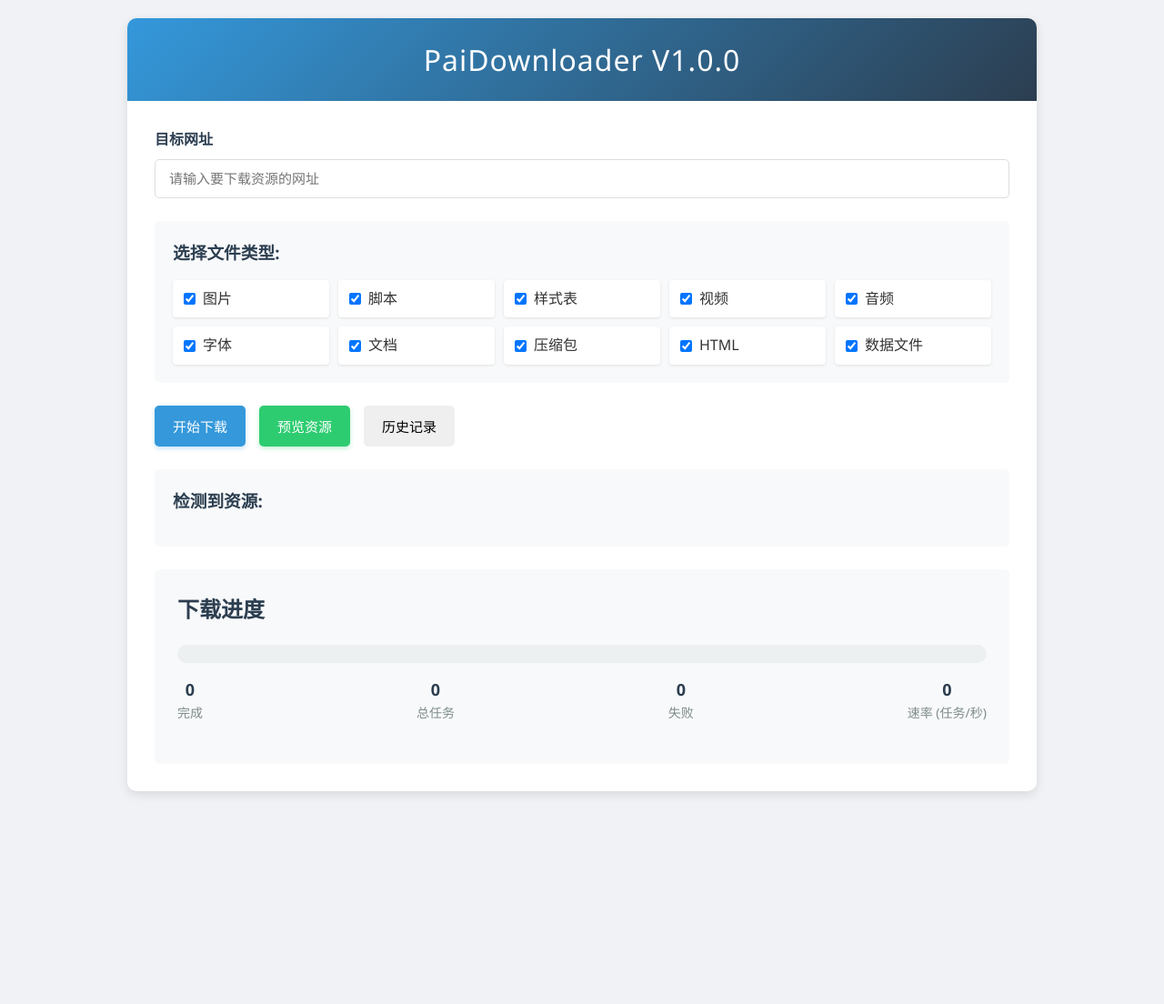
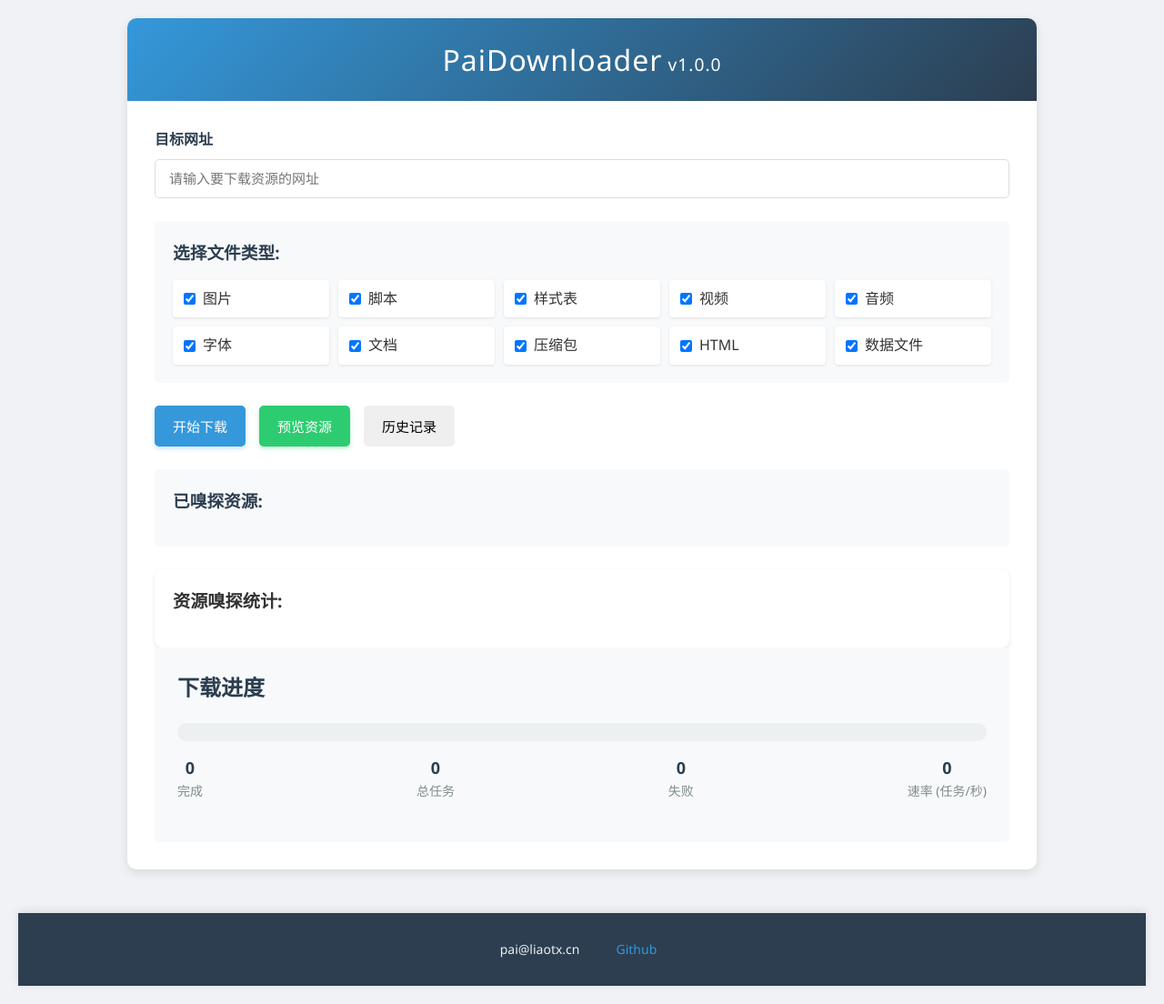
Before and after one commit to liaotxcn/PaiToolkit, a plain HTML site: page static/index.html in a window 1280 px wide. Shown: the whole page at 91% size. Before the commit the page ends 890 px from the top, so only its background shows below. Drawn offline with Linux system fonts and the light colour scheme.

Commit message:
Update index.html

```diff
--- a/static/index.html
+++ b/static/index.html
@@ -11,7 +11,7 @@
 <body>
 <div class="container">
     <header>
-        <h1>PaiDownloader V1.0.0</h1>
+        <h1>PaiDownloader<span class="version"> v1.0.0</span></h1>
     </header>
 
     <div class="main-content">
@@ -43,8 +43,13 @@
         </div>
 
         <div class="file-list-container" id="fileListContainer">
-            <h3>检测到资源:</h3>
+            <h3>已嗅探资源:</h3>
             <ul class="file-list" id="fileList"></ul>
+        </div>
+
+        <div class="resource-count-container">
+            <h3>资源嗅探统计:</h3>
+            <ul class="resource-count-list" id="resourceCountList"></ul>
         </div>
 
         <div class="progress-container" id="progressContainer">
@@ -81,6 +86,12 @@
         <button id="cancelBtn" style="display: none;">取消下载</button>
     </div>
 </div>
+
+<footer class="app-footer">
+    <p>pai@liaotx.cn</p>
+    <p><a href="https://github.com/liaotxcn/PaiToolkit">Github</a></p>
+</footer>
+
 <script src="../static/js/index.js"></script>
 </body>
 </html>
```
